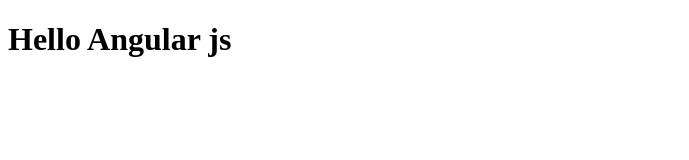
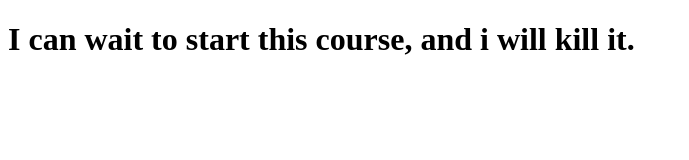
Before and after one commit to breaded/Angularjs-Coursera, a plain HTML site: page index.html in a window 1280 px wide. Shown: the whole page, without its empty margins (0-689 px from the left). Drawn offline with Linux system fonts and the light colour scheme.

Commit message:
First web file 2.0

```diff
--- a/index.html
+++ b/index.html
@@ -8,7 +8,7 @@
     </head>
     <body>
         <h1>
-        Hello Angular js
+        I can wait to start this course, and i will kill it.
         </h1>
     </body>
 
```
